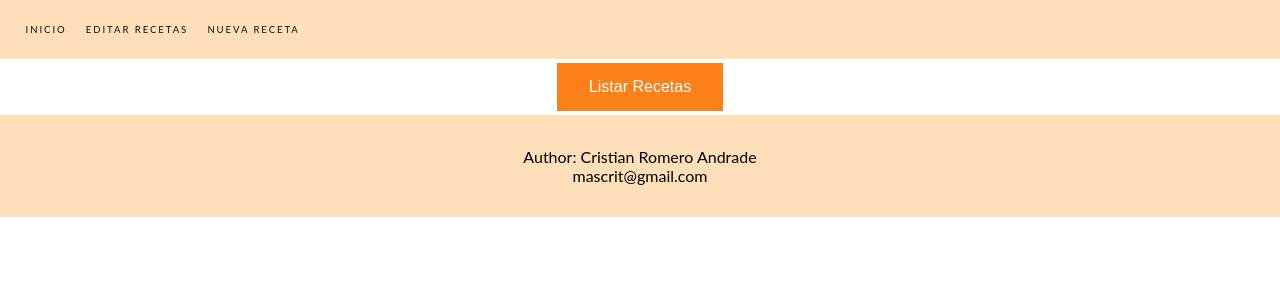
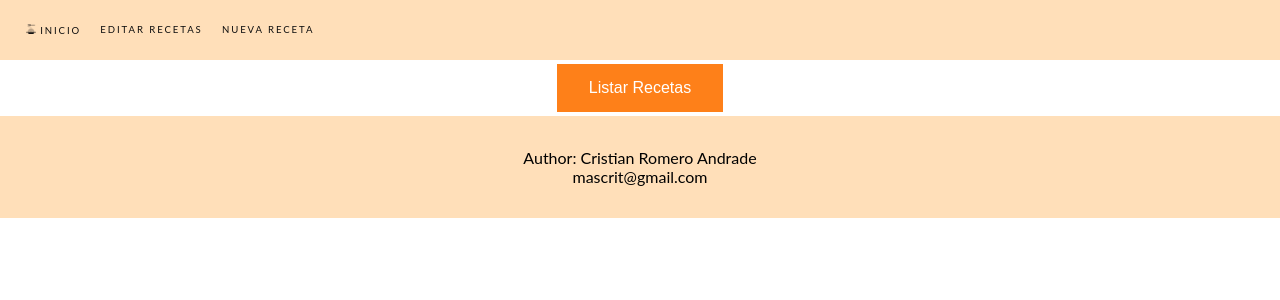
Before and after one commit to tysyak/Proyecto_negocios_2022, a PHP site: page / in a window 1280 px wide. Shown: the top 300 px of the page. Run offline with PHP 8.4, Linux system fonts and the light colour scheme.

Commit message:
añado logo y corrijo idioma

```diff
--- a/recetario/view/panel.view.php
+++ b/recetario/view/panel.view.php
@@ -10,10 +10,12 @@ function val_path($path): string
 }
 ?>
 <!DOCTYPE html>
-<html lang="en">
+<html lang="es">
 
 <head>
     <meta charset="UTF-8">
+    <link rel="icon" type="image/x-icon" href="/recetario/assets/img/favicon.ico">
+
     <link rel="stylesheet" href="/recetario/assets/css/app.css">
 
     <meta name="viewport" content="width=device-width, initial-scale=1.0">
@@ -26,7 +28,7 @@ function val_path($path): string
         <nav>
             <div class="links">
 
-                <a href="<?= val_path('/') ?>">Inicio</a>
+                <a href="<?= val_path('/') ?>"><img style="height: 1em;" src="/recetario/assets/img/logo.png"> Inicio</a>
                 <a href="<?= val_path('/receta/editar') ?>">Editar Recetas</a>
                 <a href="<?= val_path('/receta/nueva') ?>">Nueva Receta</a>
             </div>
```
